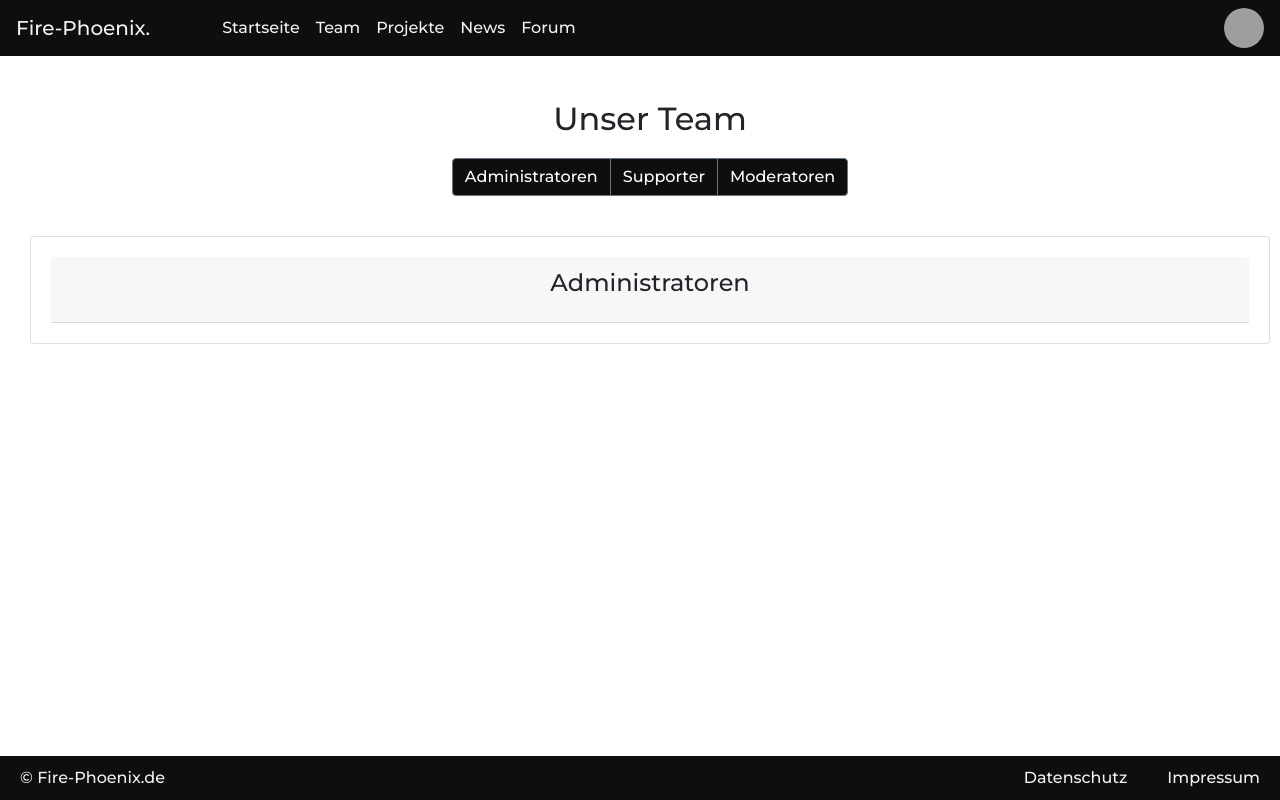
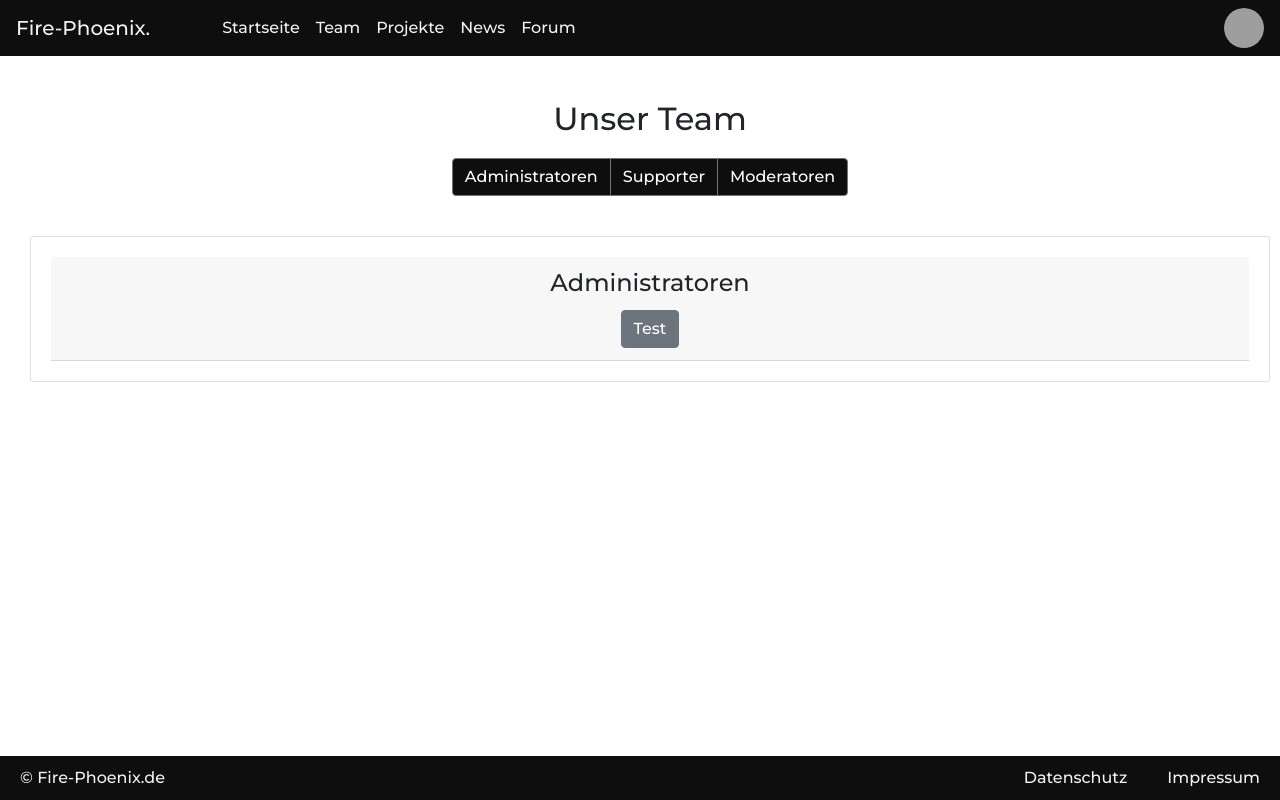
Before and after one commit to Passimoritz/fire-phoenix--website, a Nuxt app: page /team in a window 1280 px wide. Built offline with nearby package versions, Linux system fonts and the light colour scheme; grey boxes are pictures that could not be loaded.

Commit message:
small team site update

```diff
--- a/pages/team.vue
+++ b/pages/team.vue
@@ -15,6 +15,7 @@
       <b-card class="team__card">
         <b-card-header>
           <b-card-title>{{ selectedTeam }}</b-card-title>
+          <b-button @click="getUserfromTeam">Test </b-button>
         </b-card-header>
       </b-card>
     </b-card-group>
@@ -28,7 +29,11 @@ export default {
       selectedTeam: 'Administratoren',
       teams: [
         {
-          text: 'Administratoren'
+          text: 'Administratoren',
+          users: [
+            { username: 'Passimoritz', path: '', age: '21', job: 'Entwickler und Systemadministrator', other: '' },
+            { username: 'Xrolix', path: '', age: '22', job: 'Teamleitung', other: '' }
+          ]
         },
         {
           text: 'Supporter'
@@ -43,6 +48,13 @@ export default {
     title: 'Team'
   },
   methods: {
+    getUserfromTeam () {
+      this.teams.forEach((team) => {
+        if (team.text.includes(this.selectedTeam)) {
+          console.log(team.users)
+        }
+      })
+    },
     showCardfromSelectedButton (team) {
       this.selectedTeam = team
     }
```
